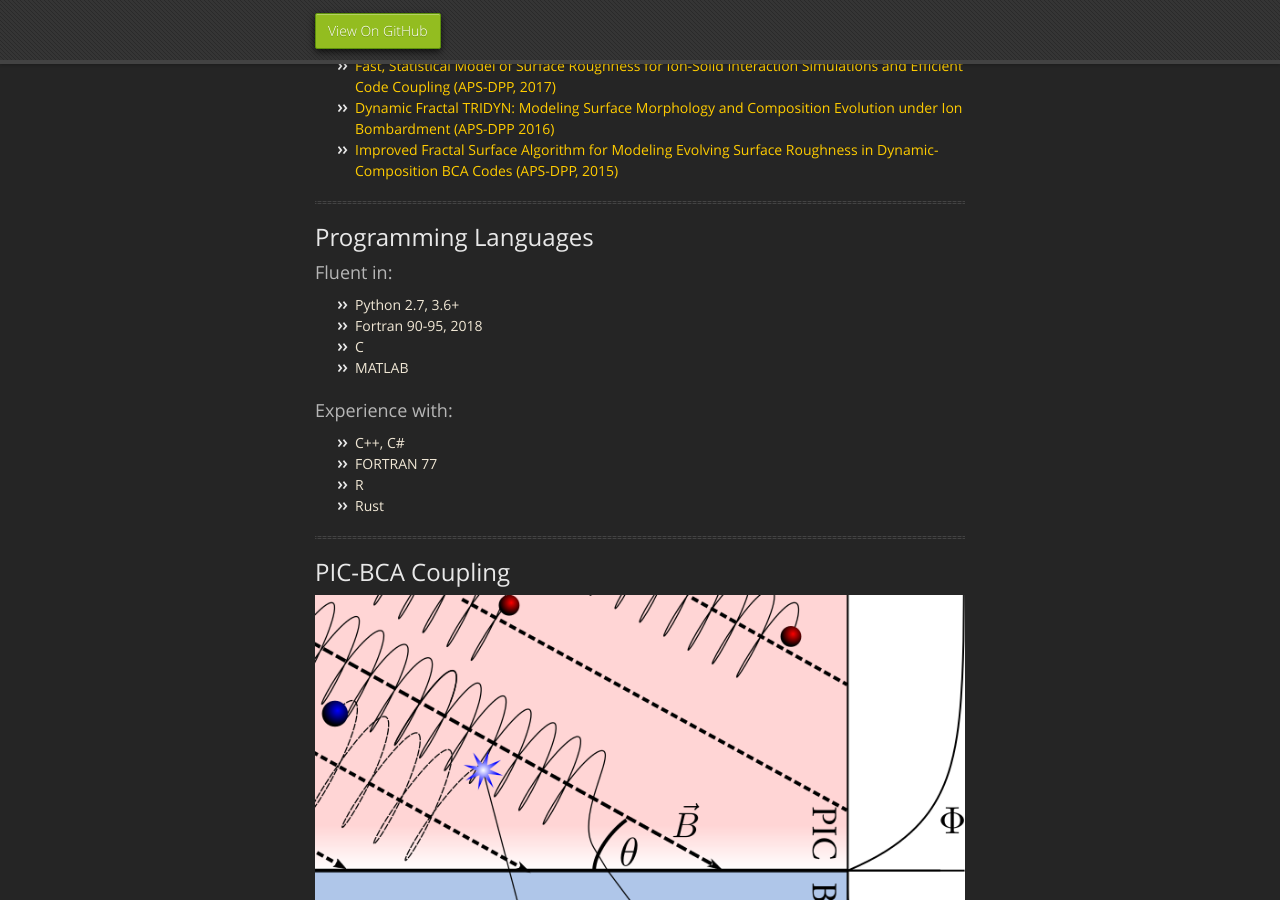
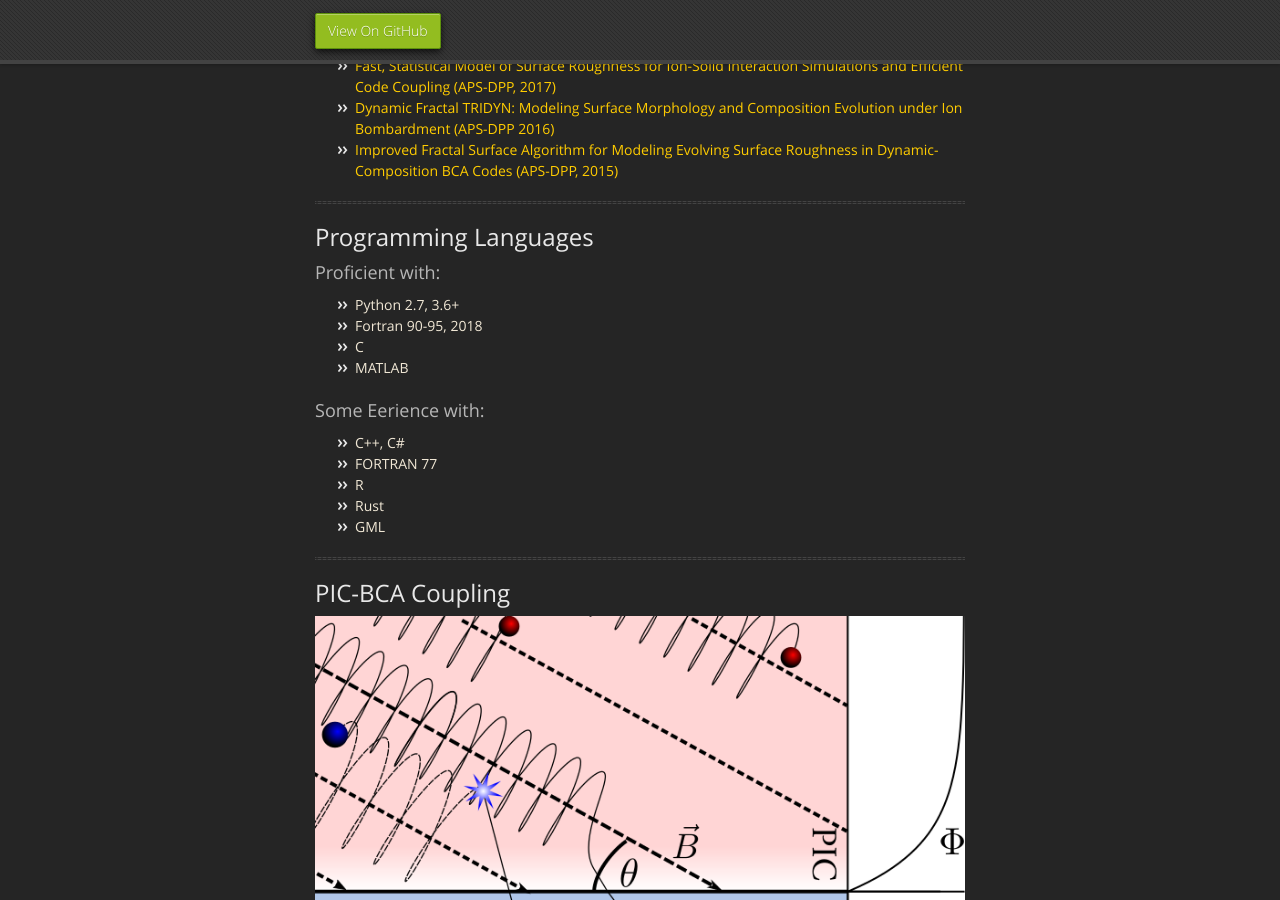
Before and after one commit to drobnyjt/test_jekyll, a Jekyll site: the page built from index.md, in a window 1280 px wide and 900 px high, scrolled down 897 px. Built offline with Jekyll 4.4.1, drawn with Linux system fonts in a browser that asks for light colours; our own code applies the rules of GitHub Pages for plain Markdown files.

Commit message:
Update index.md

```diff
--- a/index.md
+++ b/index.md
@@ -35,19 +35,20 @@ layout: default
 
 ## Programming Languages
 
-### Fluent in:
+### Proficient with:
 
 * Python 2.7, 3.6+
 * Fortran 90-95, 2018
 * C
 * MATLAB
 
-### Experience with:
+### Some Eerience with:
 
 * C++, C#
 * FORTRAN 77
 * R
 * Rust
+* GML
 
 * * *
 
```
